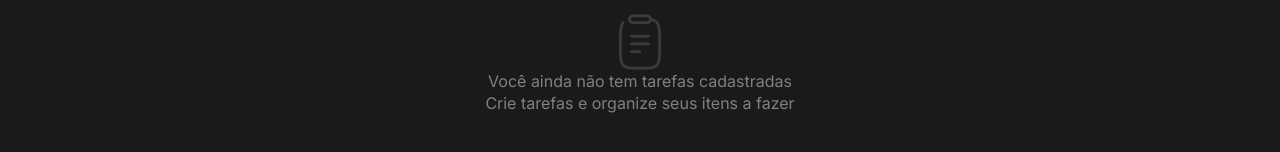
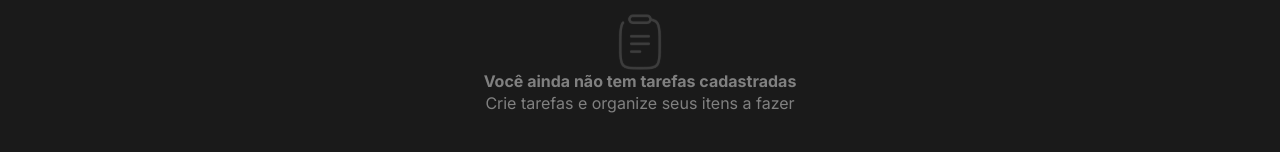
Before and after one commit to lucasivisson/Todo-List, a React (Vite) app: page / in a window 1280 px wide. Shown: the part 360-512 px from the top of the page. Built offline with nearby package versions, Linux system fonts and the light colour scheme.

Commit message:
✨ finishing css

```diff
--- a/src/App.module.css
+++ b/src/App.module.css
@@ -97,6 +97,10 @@
   box-shadow: 0rem -0.1rem var(--gray-400);
 }
 
+.fontBold {
+  font-weight: bold;
+}
+
 .displayNone {
   display: none;
 }
--- a/src/App.tsx
+++ b/src/App.tsx
@@ -90,7 +90,7 @@ export function App() {
               </div>
               <div className={tasks.length === 0 ? styles.empty : `${styles.empty} ${styles.displayNone}` }>
                 <img src={emptyIcon} alt="Logo To Do List" />
-                <p>Você ainda não tem tarefas cadastradas</p>
+                <p className={styles.fontBold}>Você ainda não tem tarefas cadastradas</p>
                 <p>Crie tarefas e organize seus itens a fazer</p>
               </div>
             </fieldset>
```
